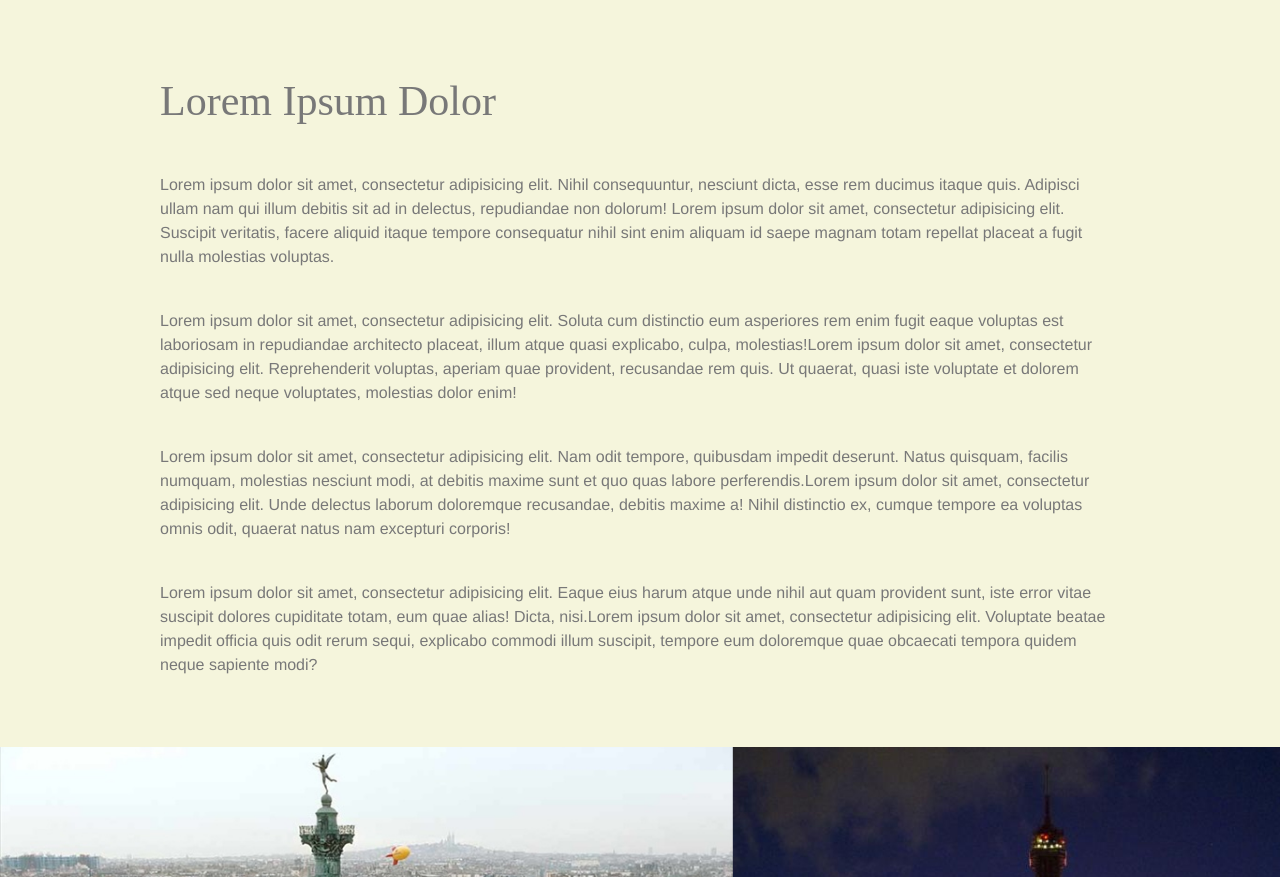
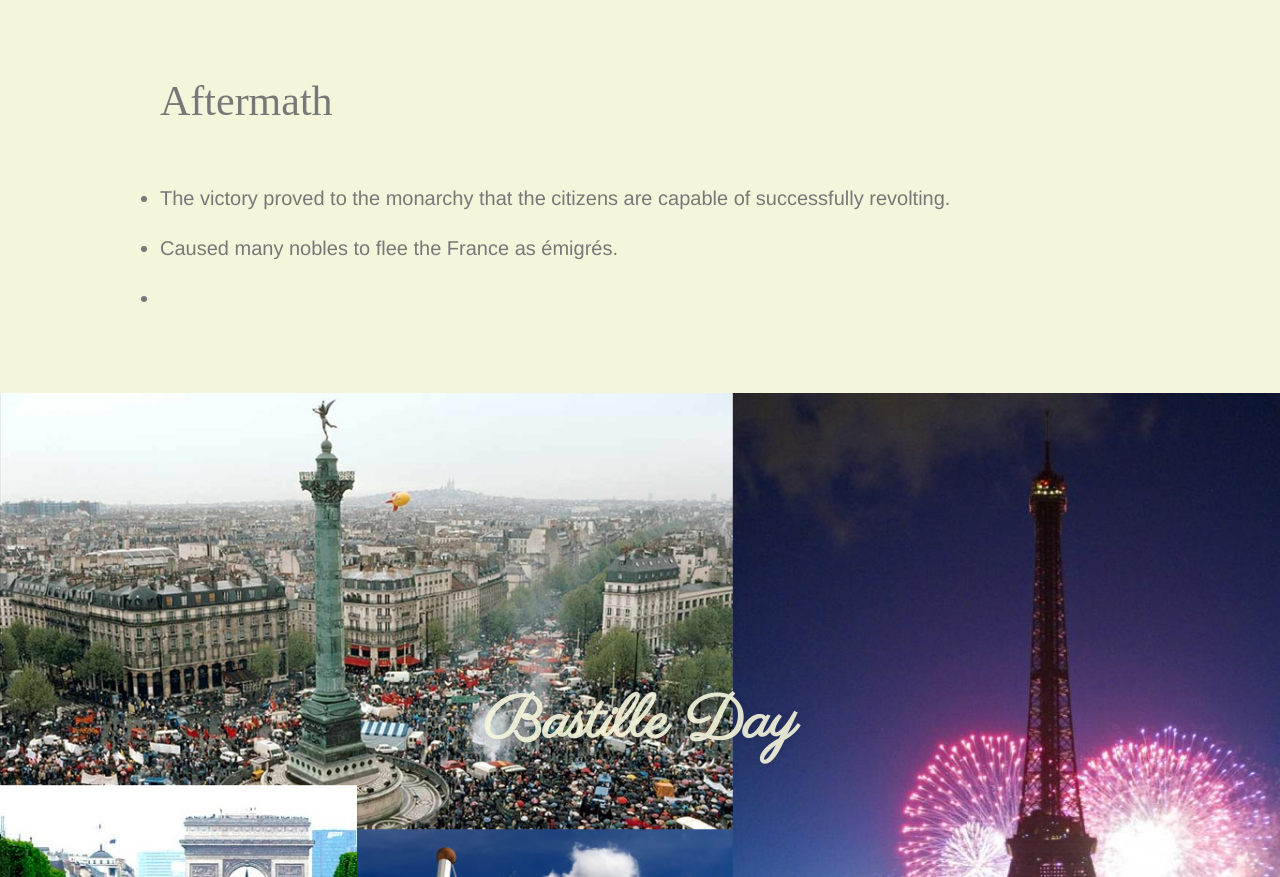
Before and after one commit to thegajan/litProject, a plain HTML site: page index.html in a window 1280 px wide. Shown: the part 1843-2720 px from the top of the page. Drawn offline with Linux system fonts and the light colour scheme.

Commit message:
Edited aftermath

```diff
--- a/index.html
+++ b/index.html
@@ -27,7 +27,7 @@
                 <li>Parisians were scared that troops were going to surround Paris and take down the revolution.</li>
                 <li>800 Parisians assembled outside the Bastille in order to get weapons and gunpowder to defend themselves.</li>
                 <li>The Commander of the Bastille refused to open the gates and fired on the crowd.</li>
-                <li>The Crowd broke through the defenses, killed the commander and gaurds and released the prisoners.</li>
+                <li>Crowd broke through the defenses, killed the commander and 5 guards and released 7 prisoners.</li>
             </ul>
         </div>
       </section>
@@ -40,11 +40,12 @@
 
       <section class="module content">
         <div class="container">
-          <h2>Lorem Ipsum Dolor</h2>
-          <p>Lorem ipsum dolor sit amet, consectetur adipisicing elit. Nihil consequuntur, nesciunt dicta, esse rem ducimus itaque quis. Adipisci ullam nam qui illum debitis sit ad in delectus, repudiandae non dolorum! Lorem ipsum dolor sit amet, consectetur adipisicing elit. Suscipit veritatis, facere aliquid itaque tempore consequatur nihil sint enim aliquam id saepe magnam totam repellat placeat a fugit nulla molestias voluptas.</p>
-          <p>Lorem ipsum dolor sit amet, consectetur adipisicing elit. Soluta cum distinctio eum asperiores rem enim fugit eaque voluptas est laboriosam in repudiandae architecto placeat, illum atque quasi explicabo, culpa, molestias!Lorem ipsum dolor sit amet, consectetur adipisicing elit. Reprehenderit voluptas, aperiam quae provident, recusandae rem quis. Ut quaerat, quasi iste voluptate et dolorem atque sed neque voluptates, molestias dolor enim!</p>
-          <p>Lorem ipsum dolor sit amet, consectetur adipisicing elit. Nam odit tempore, quibusdam impedit deserunt. Natus quisquam, facilis numquam, molestias nesciunt modi, at debitis maxime sunt et quo quas labore perferendis.Lorem ipsum dolor sit amet, consectetur adipisicing elit. Unde delectus laborum doloremque recusandae, debitis maxime a! Nihil distinctio ex, cumque tempore ea voluptas omnis odit, quaerat natus nam excepturi corporis!</p>
-          <p>Lorem ipsum dolor sit amet, consectetur adipisicing elit. Eaque eius harum atque unde nihil aut quam provident sunt, iste error vitae suscipit dolores cupiditate totam, eum quae alias! Dicta, nisi.Lorem ipsum dolor sit amet, consectetur adipisicing elit. Voluptate beatae impedit officia quis odit rerum sequi, explicabo commodi illum suscipit, tempore eum doloremque quae obcaecati tempora quidem neque sapiente modi?</p>
+          <h2>Aftermath</h2>
+            <ul>
+                <li>The victory proved to the monarchy that the citizens are capable of successfully revolting.</li>
+                <li>Caused many nobles to flee the France as émigrés.</li>
+                <li></li>
+            </ul>
         </div>
       </section>
 
```
